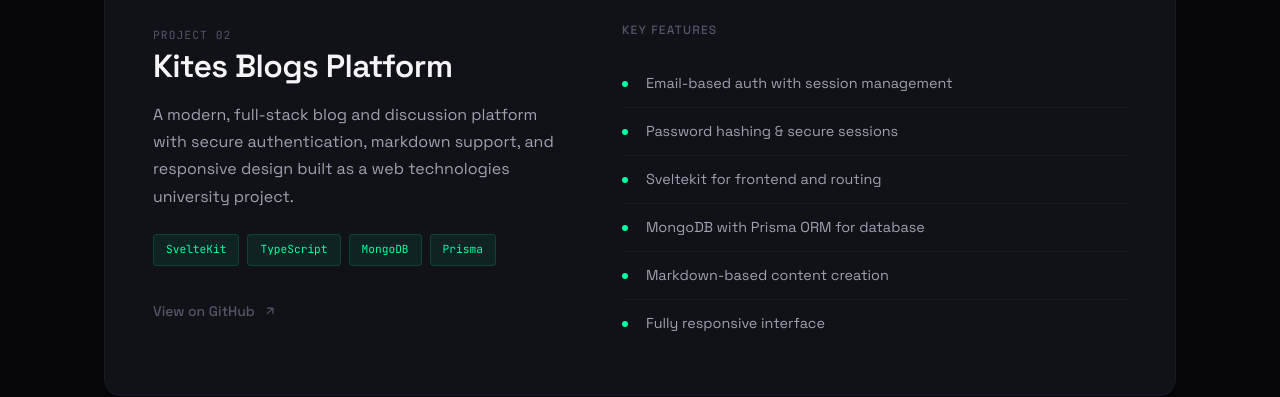
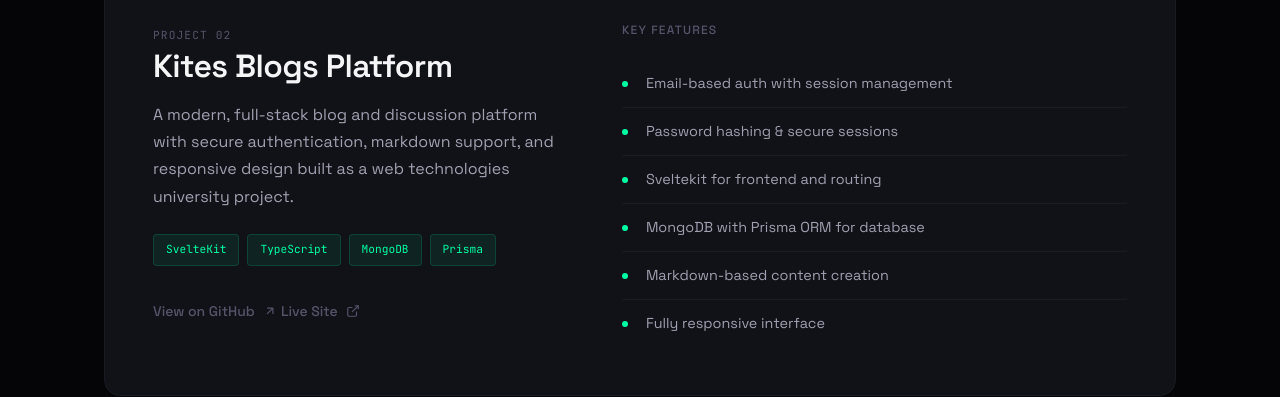
Before and after one commit to AliAhmad-M/aliahmadm, a SvelteKit app: page / in a window 1280 px wide. Shown: the part 3009-3406 px from the top of the page. Built offline with nearby package versions, Linux system fonts and the light colour scheme.

Commit message:
fixed URLs

```diff
--- a/src/routes/+page.svelte
+++ b/src/routes/+page.svelte
@@ -39,7 +39,8 @@
                     'Markdown-based content creation',
                     'Fully responsive interface'
                 ],
-			link: 'https://github.com/AliAhmad-M/Kites'
+                link: 'https://github.com/AliAhmad-M/Kites',
+                site: 'https://kites-forums.vercel.app'
 		},
 		{
 			number: '03',
@@ -106,7 +107,7 @@
 							<path d="M7 17L17 7M17 7H7M17 7V17"/>
 						</svg>
 					</a>
-					<a href="https://github.com/Ali-Ahmad-M" target="_blank" rel="noopener" class="btn btn-secondary">
+					<a href="https://github.com/AliAhmad-M" target="_blank" rel="noopener" class="btn btn-secondary">
 						<svg width="18" height="18" viewBox="0 0 24 24" fill="currentColor">
 							<path d="M12 0C5.37 0 0 5.37 0 12c0 5.31 3.435 9.795 8.205 11.385.6.105.825-.255.825-.57 0-.285-.015-1.23-.015-2.235-3.015.555-3.795-.735-4.035-1.41-.135-.345-.72-1.41-1.23-1.695-.42-.225-1.02-.78-.015-.795.945-.015 1.62.87 1.845 1.23 1.08 1.815 2.805 1.305 3.495.99.105-.78.42-1.305.765-1.605-2.67-.3-5.46-1.335-5.46-5.925 0-1.305.465-2.385 1.23-3.225-.12-.3-.54-1.53.12-3.18 0 0 1.005-.315 3.3 1.23.96-.27 1.98-.405 3-.405s2.04.135 3 .405c2.295-1.56 3.3-1.23 3.3-1.23.66 1.65.24 2.88.12 3.18.765.84 1.23 1.905 1.23 3.225 0 4.605-2.805 5.625-5.475 5.925.435.375.81 1.095.81 2.22 0 1.605-.015 2.895-.015 3.3 0 .315.225.69.825.57A12.02 12.02 0 0024 12c0-6.63-5.37-12-12-12z"/>
 						</svg>
@@ -267,6 +268,17 @@
 									<path d="M7 17L17 7M17 7H7M17 7V17"/>
 								</svg>
 							</a>
+
+                            {#if project.site}
+                                <a href={project.site} target="_blank" rel="noopener" class="project-link live-link">
+                                    Live Site
+                                    <svg width="14" height="14" viewBox="0 0 24 24" fill="none" stroke="currentColor" stroke-width="2">
+                                        <path d="M18 13v6a2 2 0 0 1-2 2H5a2 2 0 0 1-2-2V8a2 2 0 0 1 2-2h6"></path>
+                                        <polyline points="15 3 21 3 21 9"></polyline>
+                                        <line x1="10" y1="14" x2="21" y2="3"></line>
+                                    </svg>
+                                </a>
+                            {/if}
 						</div>
 						<div class="project-features">
 							<h4>Key Features</h4>
```
Lines whose indentation alone changed are shown as unchanged.
